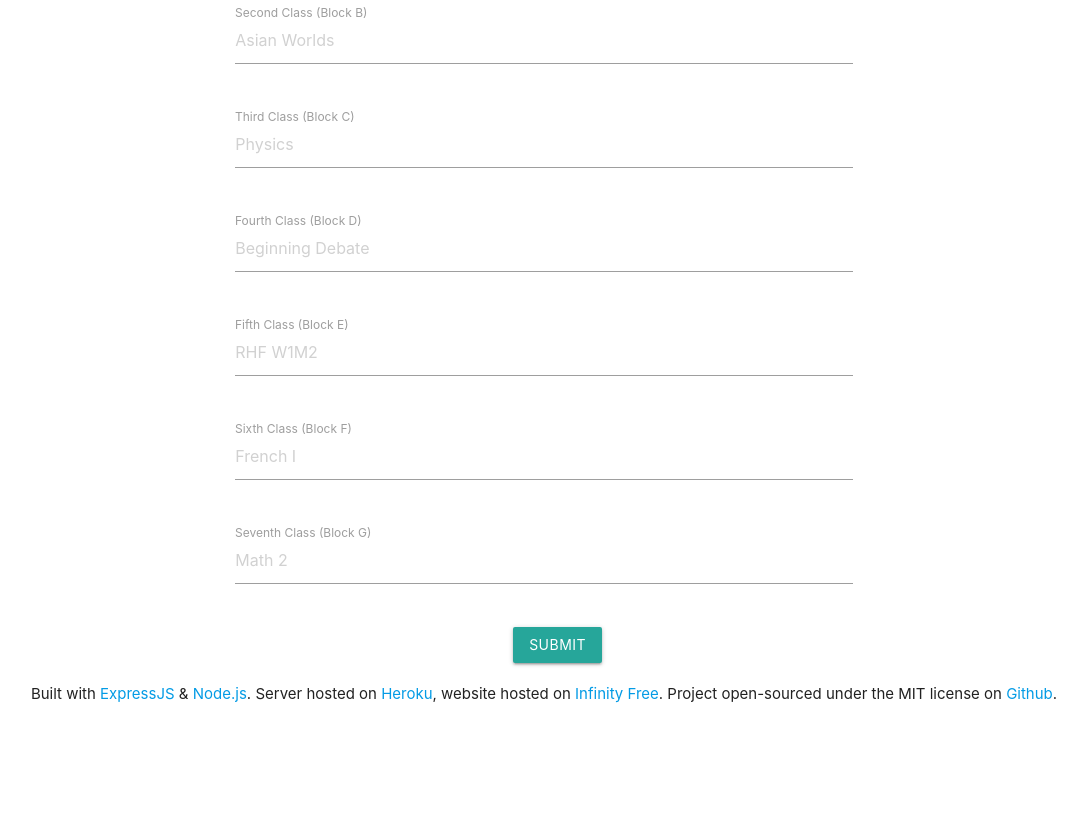
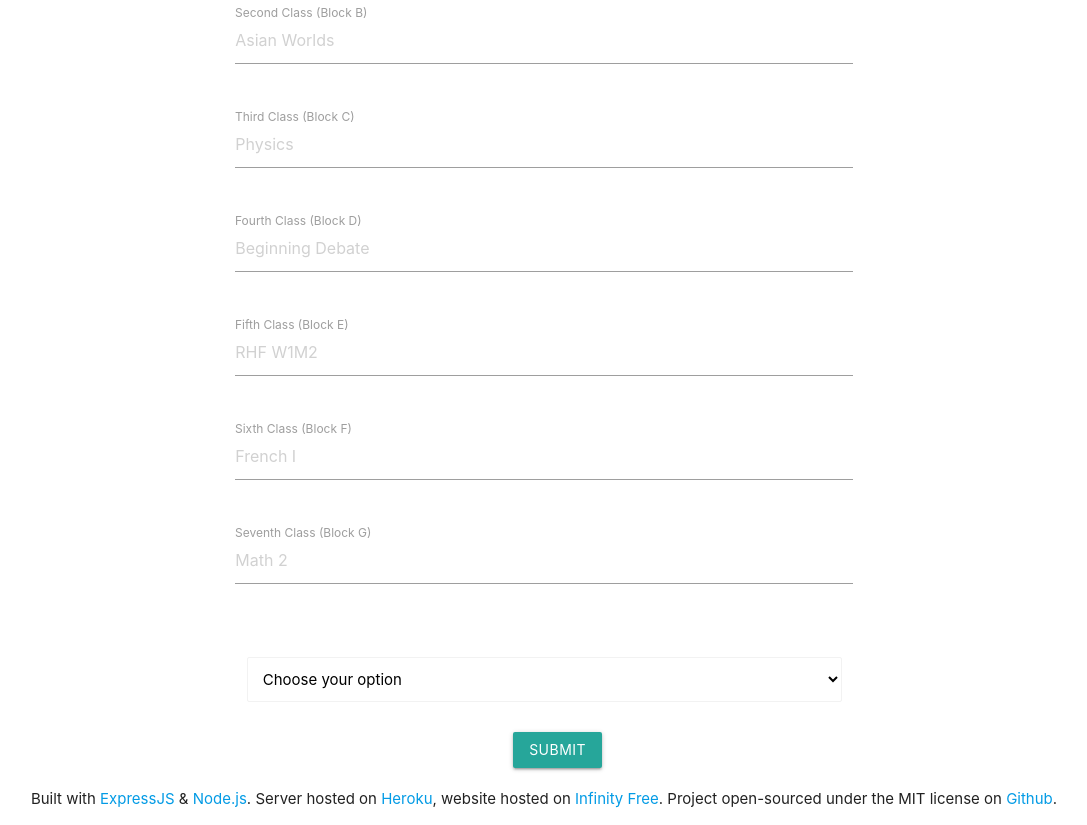
Before and after one commit to jimfangx/-CPS-Schedule-Generator, a website: page main.html in a window 1280 px wide. Shown: the part 1061-1886 px from the top of the page, without its empty margins (96-1183 px from the left). Before the commit the page ends 1781 px from the top, so only its background shows below. Drawn offline with nearby package versions, Linux system fonts and the light colour scheme.

Commit message:
added vertical/horizontal select dropdown. need materialize dropdown

```diff
--- a/main.html
+++ b/main.html
@@ -40,7 +40,8 @@
     </div>
     <div id="coreFunc" class="row">
         <script src="main.js"></script>
-        <form id="classForm" method="POST" action="https://blooming-tor-45007.herokuapp.com/" class="col">
+        <form id="classForm" method="POST" action="https://cpsschgendev.herokuapp.com/" class="col">
+            <!-- https://blooming-tor-45007.herokuapp.com/ -->
             <div class="row">
                 <div class="input-field col s12">
                     <input type="text" id="a" name="first" placeholder="English I" class="validate">
@@ -83,6 +84,19 @@
                     <label for="g">Seventh Class (Block G)</label>
                 </div>
             </div>
+
+            <!-- <div class="row"> -->
+                <div class="input-field col s12">
+                <select name="cars" style="display: block;" class="input-field col s12">
+                    <option value="" disabled selected>Choose your option</option>
+                    <option value="volvo">Volvo</option>
+                    <option value="saab">Saab</option>
+                    <option value="fiat">Fiat</option>
+                    <option value="audi">Audi</option>
+                </select>
+                </div>
+            <!-- </div> -->
+
             <a class="waves-effect waves-light btn" type="submit" id="coreFuncSubmit"
                 onclick="document.getElementById('classForm').submit();">Submit</a>
         </form>
--- a/main.js
+++ b/main.js
@@ -4,6 +4,10 @@
  *  Server sided hosted on Heroku. Website hosted on Infinity Free.
  *  WEBSITE WITH IMPLIMENTATION: http://generator.rocketscience.monster/
  *--------------------------------------------------------------------------------------------*/
+document.addEventListener('DOMContentLoaded', function() {
+    var elems = document.querySelectorAll('select');
+    var instances = M.FormSelect.init(elems, options);
+  });
 
 var form = document.getElementById('classForm');
 
```
Also changed, not shown: server.js (+7 -3 lines).
